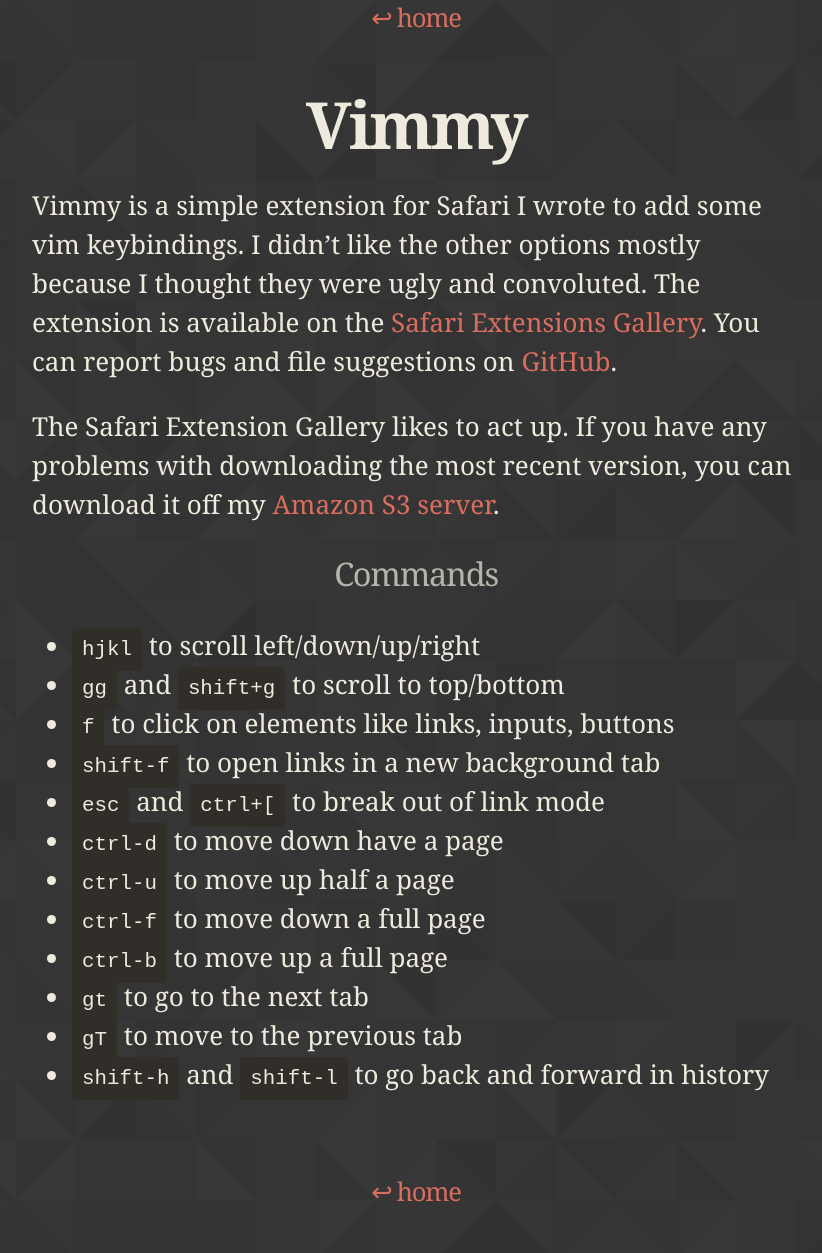
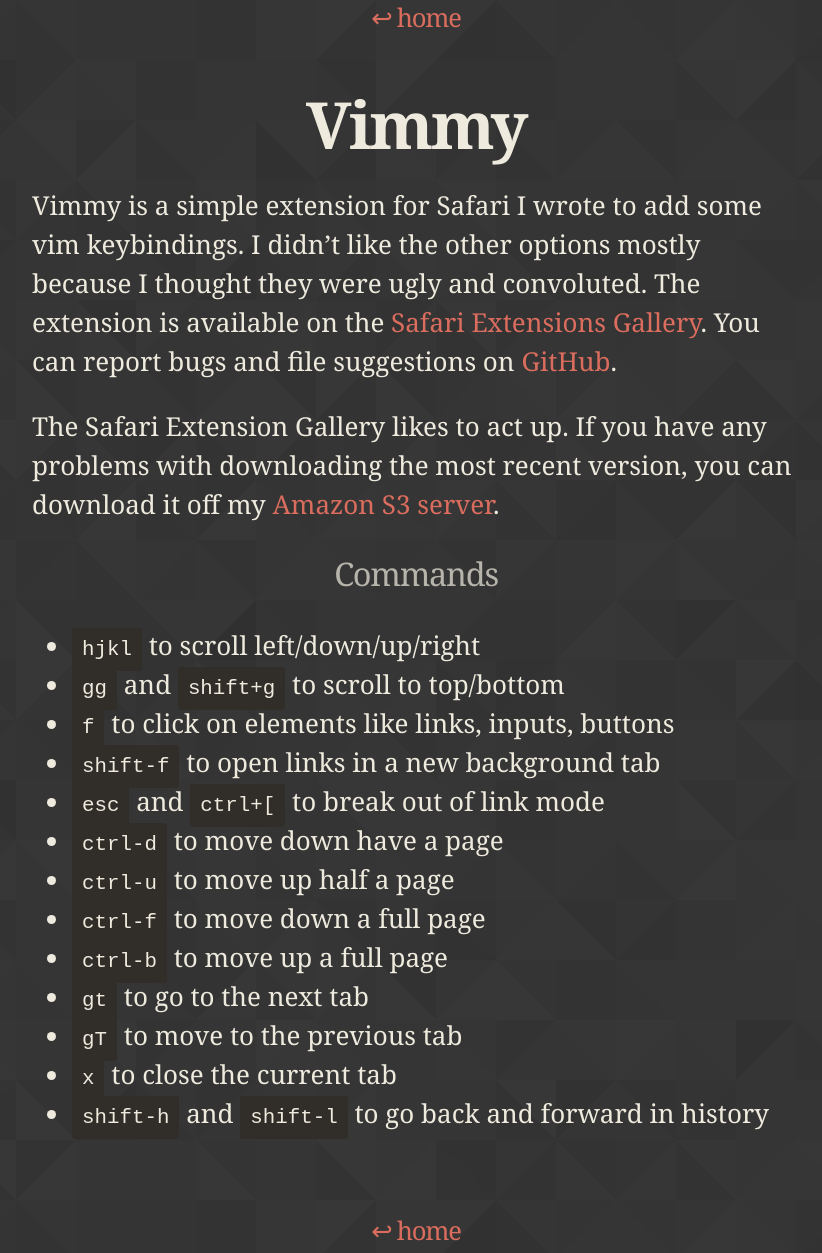
Before and after one commit to gggritso/site, a Jekyll site: the page built from Vimmy.safariextension.md, in a window 1280 px wide. Shown: the whole page, without its empty margins (224-1046 px from the left). Built offline with Jekyll 4.4.1, drawn with Linux system fonts in a browser that asks for light colours; before the commit the page ends 1214 px from its top, so only the background shows below that.

Commit message:
Update Vimmy documentation.

```diff
--- a/Vimmy.safariextension.md
+++ b/Vimmy.safariextension.md
@@ -21,4 +21,5 @@
 - `ctrl-b` to move up a full page
 - `gt` to go to the next tab
 - `gT` to move to the previous tab
+- `x` to close the current tab
 - `shift-h` and `shift-l` to go back and forward in history
```
